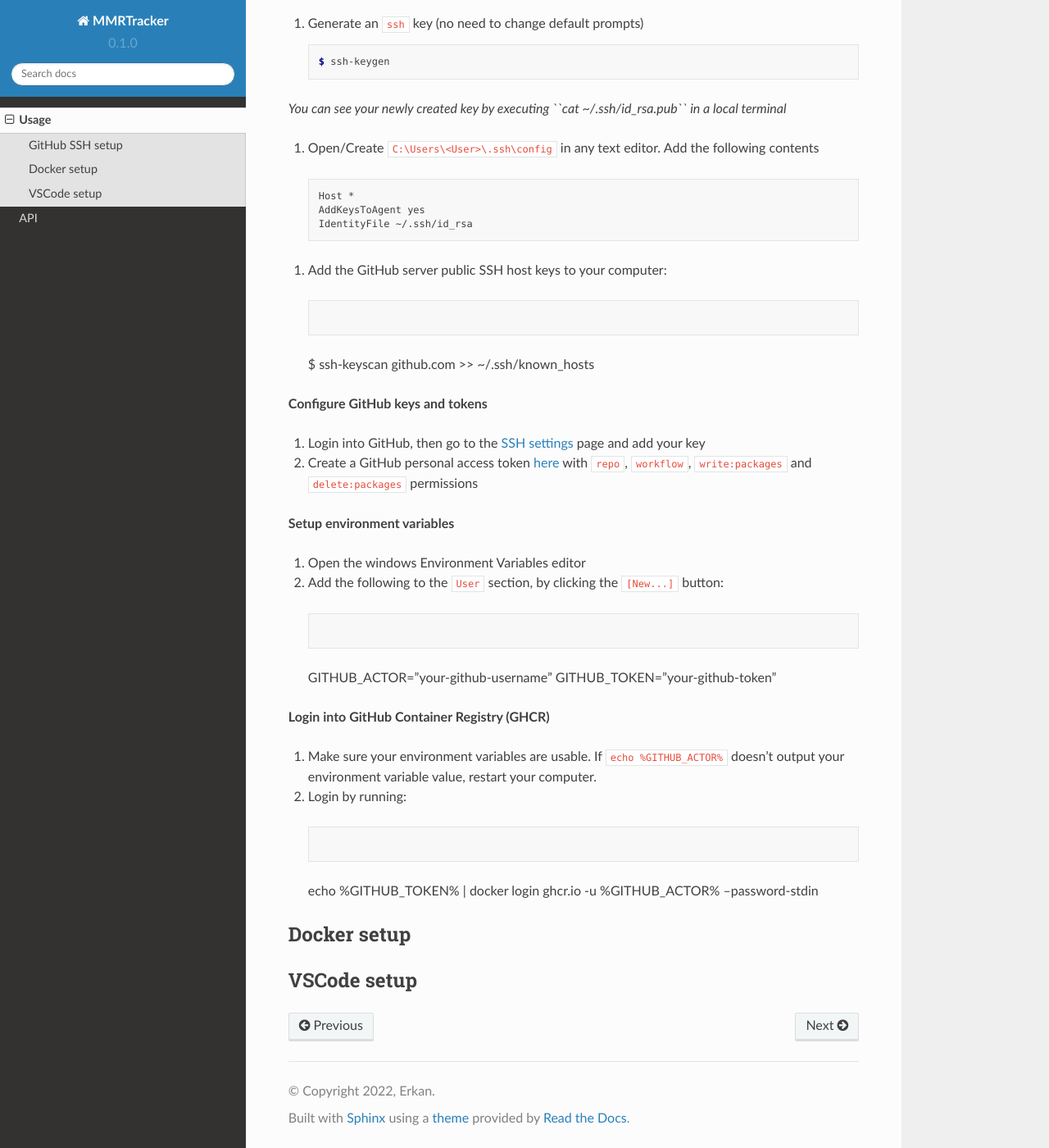
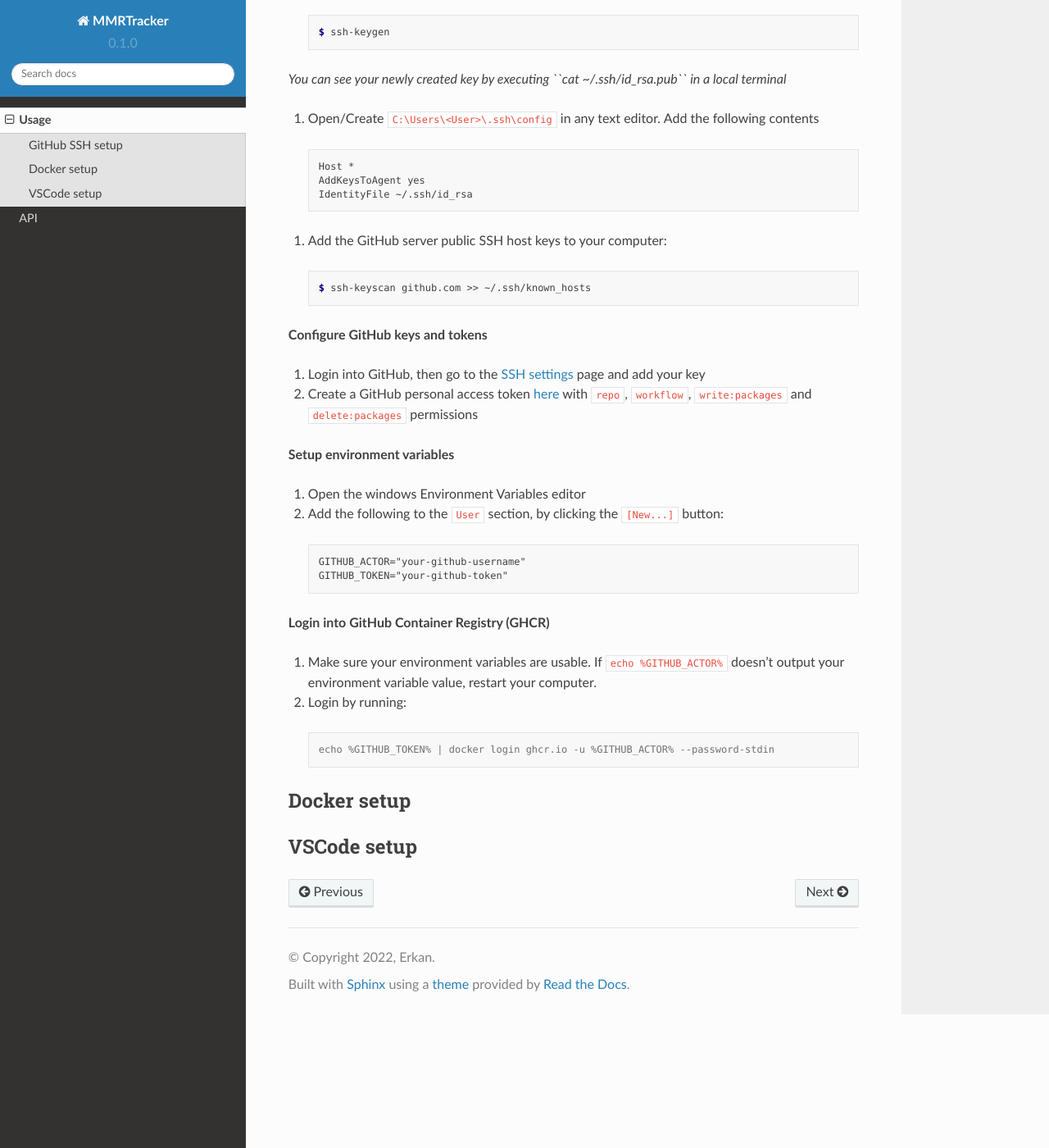
Before and after one commit to luke-95/mmrtracker-docs, a Sphinx documentation site: the page built from docs/source/usage.rst, in a window 1280 px wide and 1400 px high, scrolled down 564 px. Shown: the whole window at 82% size. Built offline with Sphinx 7.4.7 and the Read the Docs theme 2.0.0, drawn with Linux system fonts in a browser that asks for light colours.

Commit message:
Fix wonky indentations, still learninng how to rst

```diff
--- a/docs/source/usage.rst
+++ b/docs/source/usage.rst
@@ -12,7 +12,7 @@ prefer. This guide will use the OpenSSH client built into Windows 10/11*
 
 #. Open an admin Powershell terminal as administrator
 
-  - Right-click the Start/Windows button and select ``Windows PowerShell (Admin)``
+   * Right-click the Start/Windows button and select ``Windows PowerShell (Admin)``
 
 #. Execute
 
@@ -24,9 +24,9 @@ prefer. This guide will use the OpenSSH client built into Windows 10/11*
 
 #. Generate an ``ssh`` key (no need to change default prompts)
 
-   .. code-block:: console
+  .. code-block:: console
 
-      $ ssh-keygen
+    $ ssh-keygen
 
 *You can see your newly created key by executing ``cat ~/.ssh/id_rsa.pub`` in a local terminal*
 
@@ -42,7 +42,7 @@ prefer. This guide will use the OpenSSH client built into Windows 10/11*
 
   .. code-block:: console
 
-  $ ssh-keyscan github.com >> ~/.ssh/known_hosts
+    $ ssh-keyscan github.com >> ~/.ssh/known_hosts
 
 **Configure GitHub keys and tokens**
 
@@ -59,8 +59,8 @@ prefer. This guide will use the OpenSSH client built into Windows 10/11*
 
   .. code-block:: text
 
-  GITHUB_ACTOR="your-github-username"
-  GITHUB_TOKEN="your-github-token"
+    GITHUB_ACTOR="your-github-username"
+    GITHUB_TOKEN="your-github-token"
 
 
 **Login into GitHub Container Registry (GHCR)**
@@ -70,7 +70,7 @@ prefer. This guide will use the OpenSSH client built into Windows 10/11*
 
   .. code-block:: console
 
-  echo %GITHUB_TOKEN% | docker login ghcr.io -u %GITHUB_ACTOR% --password-stdin
+    echo %GITHUB_TOKEN% | docker login ghcr.io -u %GITHUB_ACTOR% --password-stdin
 
 
 .. _docker-setup:
```
